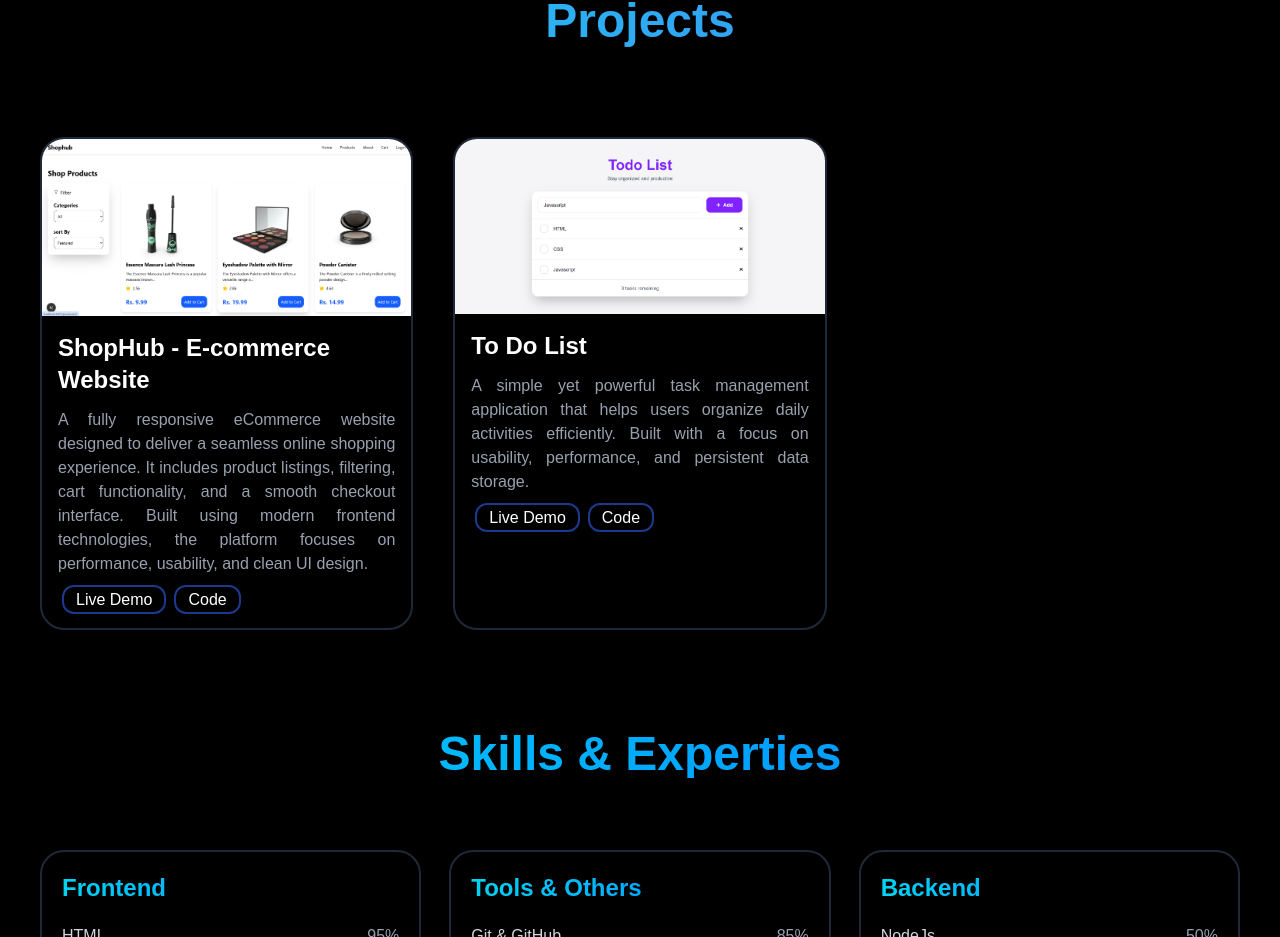
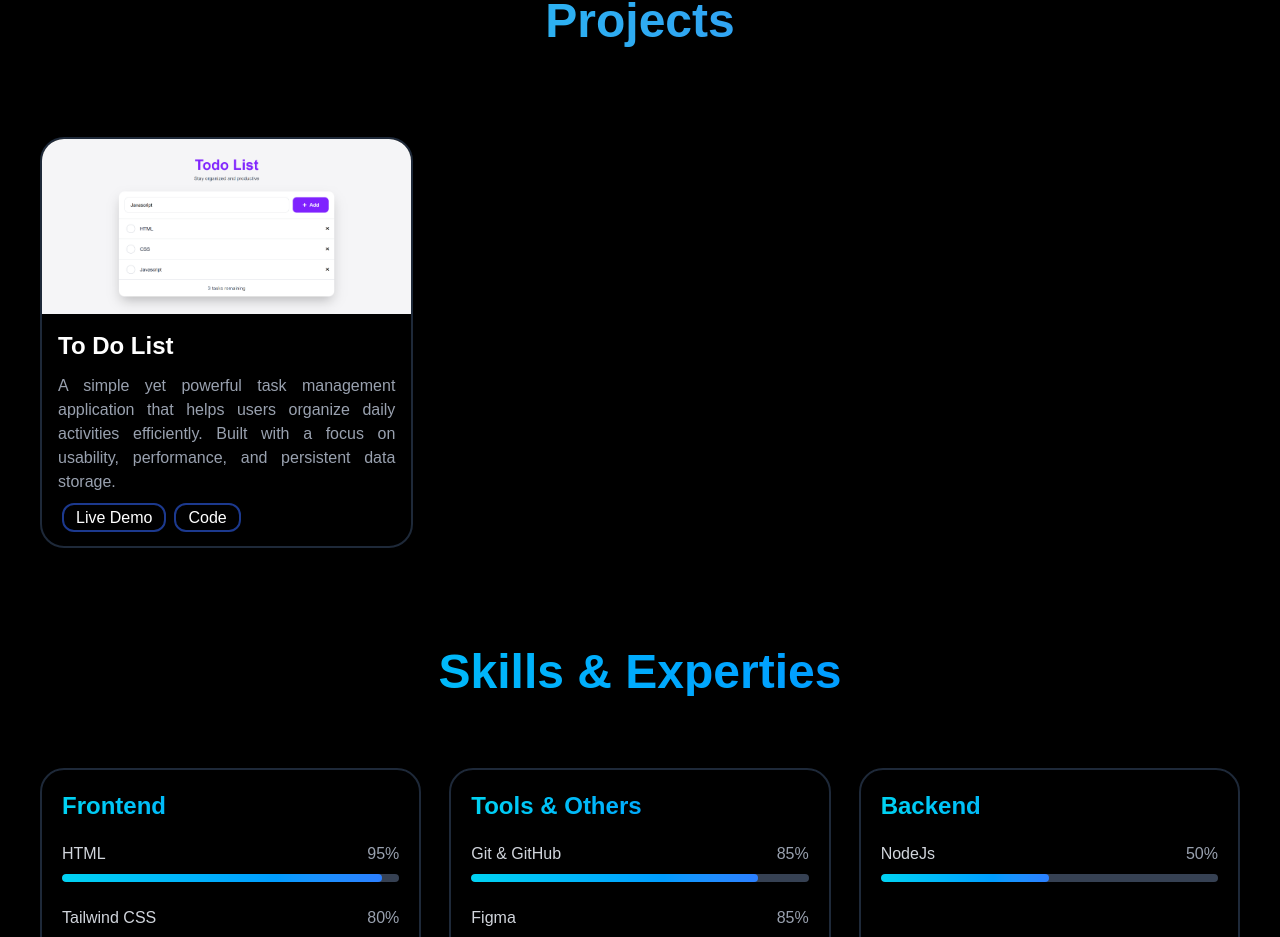
Before and after one commit to aryan-frontend/aryanpounikar-portfolio, a Next.js app: page / in a window 1280 px wide. Shown: the part 1599-2536 px from the top of the page. Built offline with nearby package versions, Linux system fonts and the light colour scheme.

Commit message:
Add smooth scroll navigation for portfolio sections

```diff
--- a/src/app/globals.css
+++ b/src/app/globals.css
@@ -33,3 +33,11 @@
 .gradient-bg {
     background: linear-gradient(to right, #22d3ee, #3b82f6);
 }
+
+html {
+  scroll-behavior: smooth;
+}
+
+section {
+  scroll-margin-top: 80px;
+}
--- a/src/components/layout/Navbar.jsx
+++ b/src/components/layout/Navbar.jsx
@@ -4,11 +4,11 @@
 export default function Navbar({isOpen, setIsOpen}) {
   return (
     <nav className={`flex flex-col lg:flex-row gap-6 fixed top-16 ${isOpen ? 'left-0' : '-left-full' }  lg:static text-xl bg-gray-800 h-full lg:h-auto  lg:bg-transparent w-full lg:w-auto p-5 lg:p-0 duration-300 md:duration-0`}>
-        <Link href={"/"}>Home</Link>
-        <Link href={"/about"}>About</Link>
-        <Link href={"/projects"}>Projects</Link>
-        <Link href={"/skills"}>Skills</Link>
-        <Link href={"/contact"}>Contact</Link>
+        <Link href="#home">Home</Link>
+        <Link href="#about">About</Link>
+        <Link href="#project">Projects</Link>
+        <Link href="#skill">Skills</Link>
+        <Link href="#contact">Contact</Link>
     </nav>
   )
 }
--- a/src/components/sections/AboutSection.jsx
+++ b/src/components/sections/AboutSection.jsx
@@ -7,7 +7,7 @@
 
 export default function AboutSection() {
     return (
-        <section className=" py-12 px-10 bg-black">
+        <section id='about' className=" py-12 px-10 bg-black">
             <h1 className="lg:text-5xl text-3xl text-center font-bold gradient-text ">
                 About me
             </h1>
--- a/src/components/sections/ContactSection.jsx
+++ b/src/components/sections/ContactSection.jsx
@@ -5,7 +5,7 @@
 
 export default function ContactSection() {
   return (
-    <section className="py-12 px-10 bg-black">
+    <section id='contact' className="py-12 px-10 bg-black">
       <h1 className="lg:text-5xl text-3xl text-center font-bold gradient-text py-5">
         Get In Touch
       </h1>
--- a/src/components/sections/HomeSection.jsx
+++ b/src/components/sections/HomeSection.jsx
@@ -3,7 +3,7 @@
 
 export default function HomeSection() {
   return (
-    <section className="text-center py-20 bg-black px-10">
+    <section id='home' className="text-center py-20 bg-black px-10">
       <h1 className="lg:text-7xl text-5xl text-white font-bold mb-5 pt-15">Hi, I'm</h1>
       <h1 className="lg:text-7xl text-5xl font-bold gradient-text mb-10 gradient-text">
         Aryan Pounikar
@@ -12,15 +12,15 @@
       <p className="text-gray-300 text-xl mb-5">Crafting beautiful digital experiences with modern web
         technologies</p>
       <div className="my-15 flex md:flex-row flex-col gap-10 items-center justify-center">
-        <Link href={"/projects"}
+        <Link href="#project"
           className="gradient-bg px-7 py-2 rounded-3xl text-white font-bold hover:shadow-lg hover:shadow-cyan-500/50 transition-transform duration-300 hover:scale-110 ">
           View My Work
         </Link>
-        <Link href={"/contact"}
+        <Link href="#contact"
           className="border-2 border-gray-300 px-7 py-2 text-white font-bold rounded-3xl hover:bg-gray-900 hover:scale-110 transition-transform duration-300">
           Get In Touch
         </Link>
-        <Link href="/My_Resume.pdf" download
+        <Link href="/AryanPounikar.pdf" download
           className="text-white font-bold border-2 px-7 py-2 rounded-3xl hover:scale-110 transition-transform duration-300">Download
           Resume</Link>
       </div>
--- a/src/components/sections/ProjectSection.jsx
+++ b/src/components/sections/ProjectSection.jsx
@@ -5,30 +5,11 @@
 
 export default function ProjectSection() {
   return (
-   <section className="py-12 px-10 bg-black">
+   <section id='project' className="py-12 px-10 bg-black">
                 <h1 className="lg:text-5xl text-3xl text-center font-bold gradient-text py-5">
                     Projects
                 </h1>
                 <div className="grid md:grid-cols-3 grid-cols-1 gap-10 text-white mt-18">
-                    <div
-                        className="border-2 border-gray-800 hover:border-blue-900  rounded-3xl overflow-hidden hover:-translate-y-4 transition-transform duration-1000">
-                            <Image src={ecommerce} alt='ecommerceimg'/>
-                        <div className="p-4">
-                            <h3 className="text-2xl font-bold">ShopHub - E-commerce Website</h3>
-                            <p className="text-gray-400 my-3 text-justify ">
-                                A fully responsive eCommerce website designed to deliver a seamless online shopping
-                                experience. It includes product listings, filtering, cart functionality, and a smooth
-                                checkout interface. Built using modern frontend technologies, the platform focuses on
-                                performance, usability, and clean UI design.
-                            </p>
-                            <a href="https://shophub-dun-six.vercel.app" target="_blank"
-                                className="border-2 border-blue-900 px-3 py-1 rounded-xl m-1">Live Demo</a>
-
-                            <a href="https://github.com/aryan-frontend/shophub" target="_blank"
-                                className="border-2 border-blue-900 px-3 py-1 rounded-xl m-1">Code</a>
-                        </div>
-
-                    </div>
                     <div
                         className="border-2 border-gray-800 hover:border-blue-900  rounded-3xl overflow-hidden hover:-translate-y-4 transition-transform duration-1000">
                             <Image src={todoList} alt='todolistimg'/>
--- a/src/components/sections/SkillSection.jsx
+++ b/src/components/sections/SkillSection.jsx
@@ -3,7 +3,7 @@
 
 export default function SkillSection() {
     return (
-        <section className='w-full py-13 px-10 bg-black'>
+        <section id='skill' className='w-full py-13 px-10 bg-black'>
             <h1
                 className="lg:text-5xl text-3xl text-center font-bold bg-linear-to-r from-cyan-400 to-blue-500 bg-clip-text text-transparent">
                 Skills & Experties
```
Also changed, not shown: 1 other file (tests, documents, lock files or other folders).
